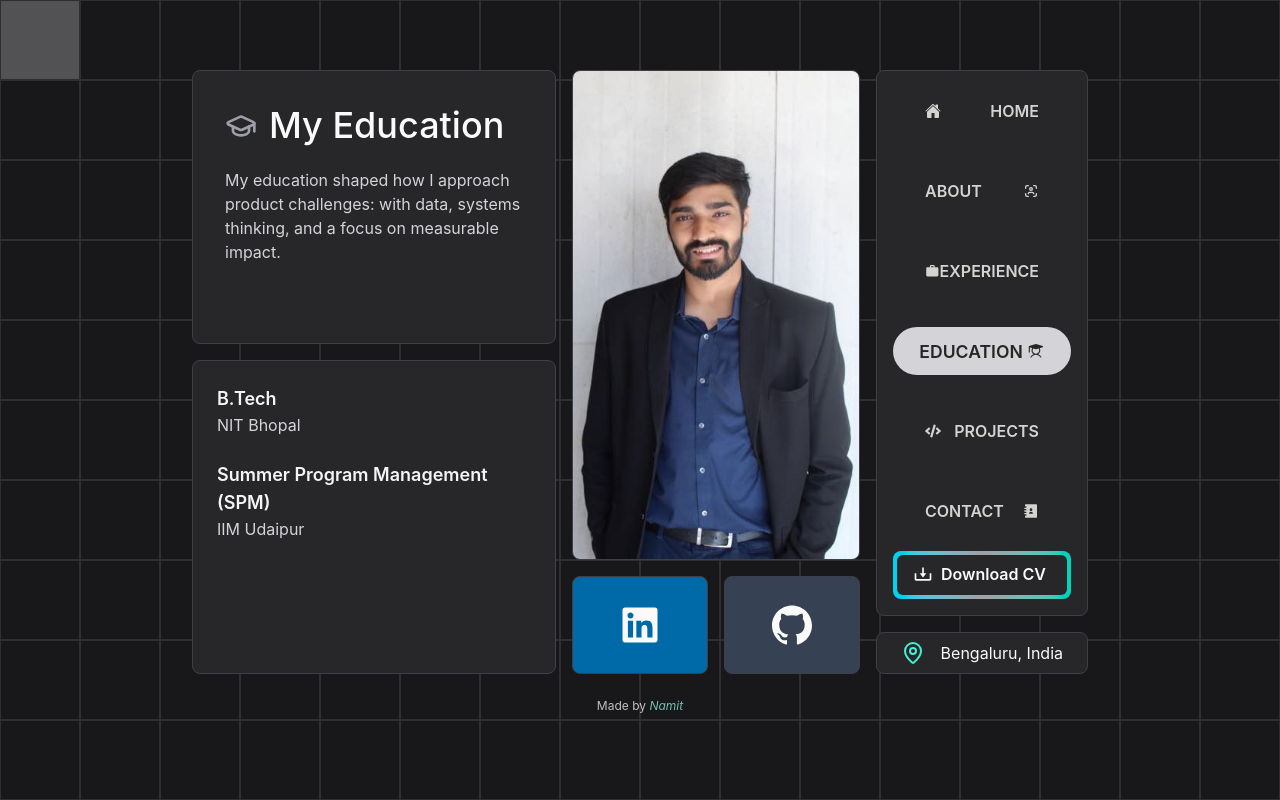
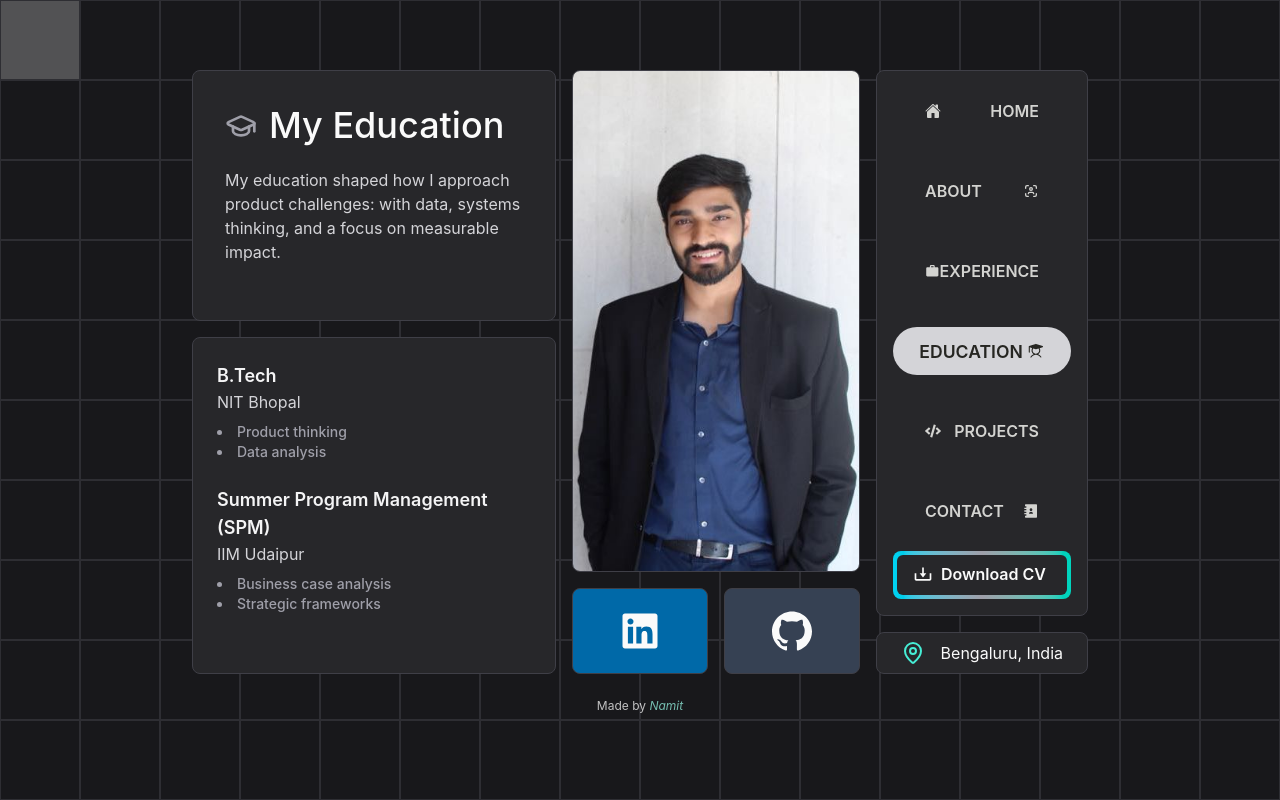
Before and after one commit to Namitchuke/Portfolio, a React (Vite) app: page / in a window 1280 px wide. Both pictures are taken after a click on the button "EDUCATION". Built offline with nearby package versions, Linux system fonts and the light colour scheme.

Commit message:
Add pointers to education section

```diff
--- a/src/assets/data.tsx
+++ b/src/assets/data.tsx
@@ -129,7 +129,7 @@ export const myInfo = {
       institution: "NIT Bhopal",
       location: "Bhopal, India",
       dateRange: "2022 - 2026",
-      topics: [],
+      topics: ["Product thinking", "Data analysis"],
       current: true,
     },
     {
@@ -137,7 +137,7 @@ export const myInfo = {
       institution: "IIM Udaipur",
       location: "Udaipur, India",
       dateRange: "2025",
-      topics: [],
+      topics: ["Business case analysis", "Strategic frameworks"],
       current: false,
     },
   ],
--- a/src/components/animated-ui/AnimatedEducationBox.tsx
+++ b/src/components/animated-ui/AnimatedEducationBox.tsx
@@ -10,6 +10,13 @@ export const AnimatedEducationBox = () => {
           <div key={index}>
             <h3 className="text-lg font-semibold text-zinc-100">{edu.degreeTitle}</h3>
             <p className="text-zinc-300">{edu.institution}</p>
+            {edu.topics && edu.topics.length > 0 && (
+              <ul className="mt-2 list-disc list-inside text-sm text-zinc-400 font-medium">
+                {edu.topics.map((topic, i) => (
+                  <li key={i}>{topic}</li>
+                ))}
+              </ul>
+            )}
           </div>
         ))}
       </div>
```
